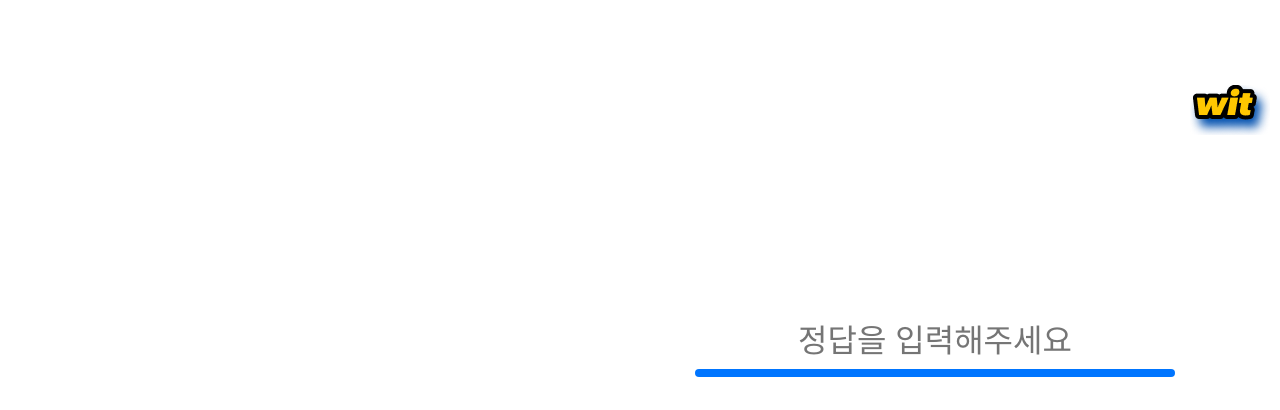
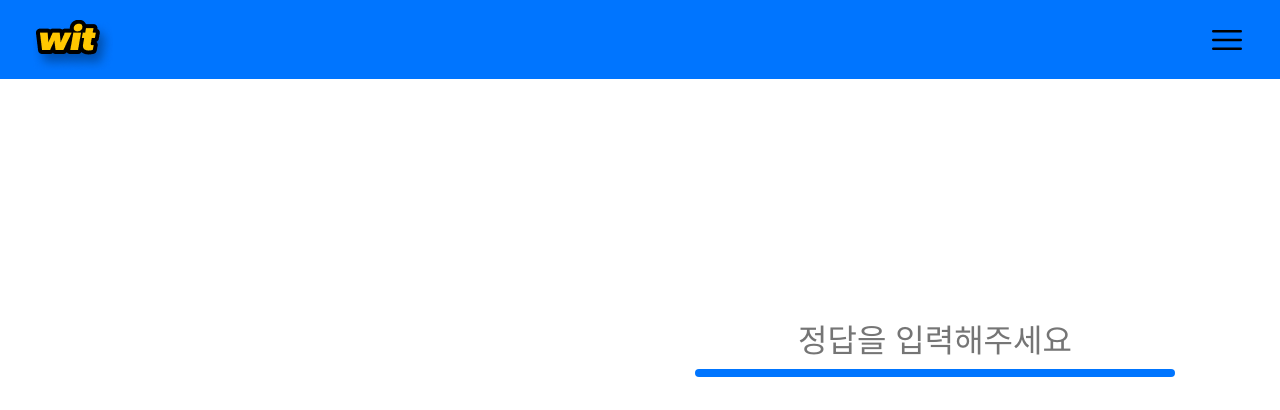
Before and after one commit to mini-project02/wit, a website with bundled scripts: page wit/src/quiz/quiz.html in a window 1280 px wide. Built offline with nearby package versions, Linux system fonts and the light colour scheme.

Commit message:
feat: 상단 nav바 추가

```diff
--- a/wit/src/quiz/quiz.html
+++ b/wit/src/quiz/quiz.html
@@ -8,14 +8,30 @@
   </head>
   <body>
     <div class="container">
+      <div class="nav">
+        <a href="#"><img src="../../public/wit.png" alt="" /></a>
+        <div>
+          <svg
+            xmlns="http://www.w3.org/2000/svg"
+            fill="none"
+            viewBox="0 0 24 24"
+            stroke-width="1.5"
+            stroke="currentColor"
+            class="w-6 h-6"
+          >
+            <path
+              stroke-linecap="round"
+              stroke-linejoin="round"
+              d="M3.75 6.75h16.5M3.75 12h16.5m-16.5 5.25h16.5"
+            />
+          </svg>
+        </div>
+      </div>
       <div class="quiz">
         <div class="left-section">
           <div class="img-box"></div>
         </div>
         <div class="right-section">
-          <div class="home">
-            <a href="#"><img src="../../public/wit.png" alt="" /></a>
-          </div>
           <form class="quiz-form">
             <input
               type="text"
--- a/wit/src/quiz/styles.css
+++ b/wit/src/quiz/styles.css
@@ -12,6 +12,28 @@ body {
   display: flex;
   justify-content: center;
   align-items: center;
+}
+
+.nav {
+  box-sizing: border-box;
+  position: fixed;
+  width: 100%;
+  top: 0;
+  left: 0;
+  padding: 10px 33px 5px;
+  background-color: #0075ff;
+  display: flex;
+  justify-content: space-between;
+  align-items: center;
+}
+
+.nav img {
+  margin-top: 10px;
+}
+
+.nav svg {
+  width: 40px;
+  color: #000;
 }
 
 .quiz {
@@ -32,7 +54,8 @@ body {
 .left-section .img-box {
   height: 100%;
   width: 100%;
-  background-size: cover;
+  background-size: contain;
+  background-repeat: no-repeat;
   background-position: center;
 }
 
@@ -44,17 +67,6 @@ body {
   justify-content: center;
   align-items: center;
   flex-direction: column;
-}
-
-.right-section .home {
-  position: absolute;
-  top: 0;
-  right: 20px;
-  width: 30px;
-}
-
-.right-section .home img {
-  width: 80px;
 }
 
 .quiz-form .quiz-input {
```
